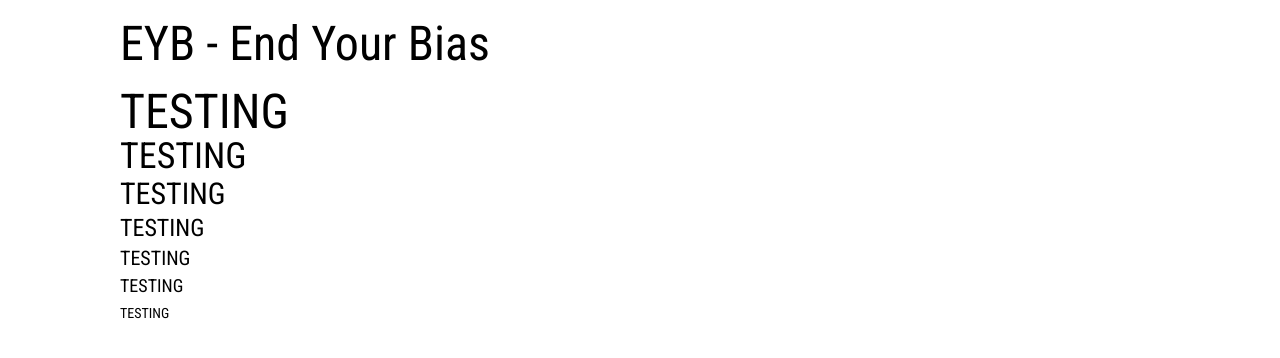
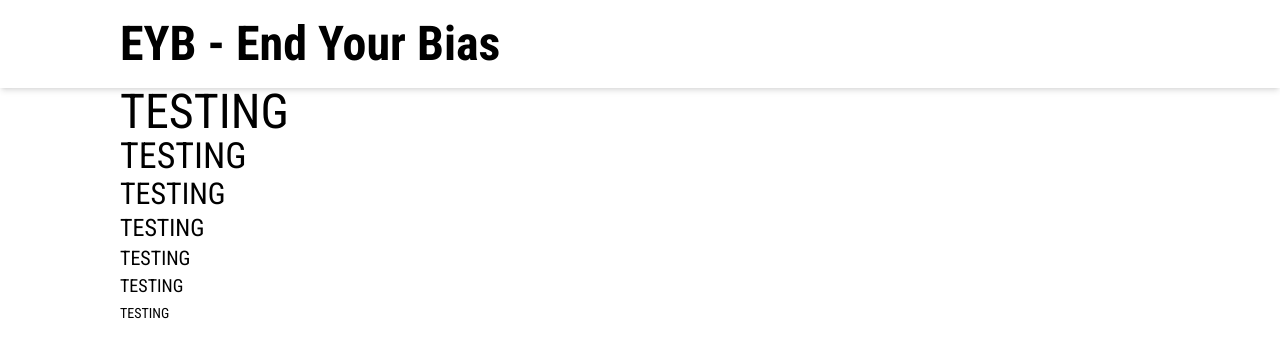
Before and after one commit to martinsson03/EndUrBias, a Next.js app in the folder frontend/: page / in a window 1280 px wide. Shown: the top 358 px of the page. Built offline with nearby package versions, Linux system fonts and the light colour scheme.

Commit message:
Fixed a little with the title and header. Will continue adding dark mode toggle.

```diff
--- a/frontend/components/header/header.tsx
+++ b/frontend/components/header/header.tsx
@@ -1,7 +1,7 @@
 export default function Header() {
     return (
-        <div className="margin-responsive pt-5 pb-5">
-            <h1>EYB - End Your Bias</h1>
+        <div className="padding-responsive pt-5 pb-5 shadow-md flex justify-between">
+            <h1 className="font-bold">EYB - End Your Bias</h1>
         </div>
     );
 };
--- a/frontend/src/app/globals.css
+++ b/frontend/src/app/globals.css
@@ -16,3 +16,7 @@
 .margin-responsive {
   @apply ml-5 mr-5 md:ml-30 md:mr-30;
 }
+
+.padding-responsive {
+  @apply pl-5 pr-5 md:pl-30 md:pr-30;
+}
```
Also changed, not shown: frontend/src/app/layout.tsx (line endings or trailing spaces).
